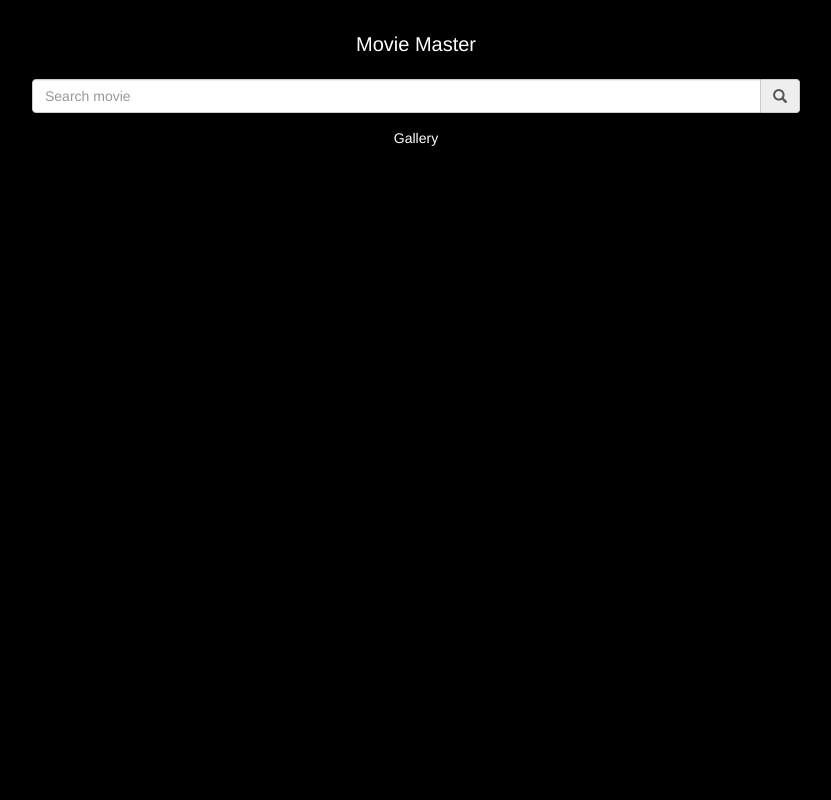
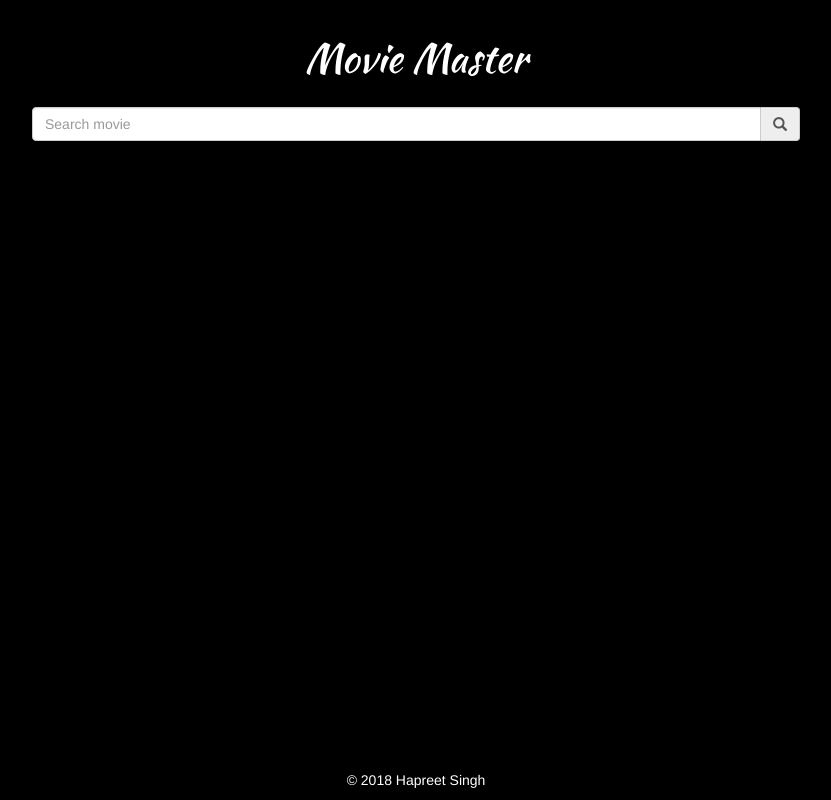
Before and after one commit to harry1064/movie-master, a React (Create React App) app: page / in a window 1280 px wide. Shown: the whole page, without its empty margins (224-1055 px from the left). Built offline with nearby package versions, Linux system fonts and the light colour scheme; the HTML template or start-up script is replaced by a standard one.

Commit message:
Add search movie api and gallery UI.

```diff
--- a/src/App.jsx
+++ b/src/App.jsx
@@ -3,19 +3,77 @@ import { FormGroup, FormControl, InputGroup, Glyphicon } from 'react-bootstrap';
 import './css/App.css';
 
 class App extends Component {
+  constructor(props) {
+    super(props);
+    this.state = {
+      query: '',
+      movies: null
+    };
+    this.searchButtonClicked = this.searchButtonClicked.bind(this);
+  }
+
+  onSearchBoxInputChange(event) {
+    event.preventDefault();
+    this.setState({
+      query: event.target.value
+    });
+  }
+
+  searchButtonClicked(event) {
+    event.preventDefault();
+    console.log('this.state', this.state);
+    const SEARCH_MOVIES_URL = `
+		https://api.themoviedb.org/3/search/movie?api_key=6eaf1be79a07c4258e4eed732dfbb9a2&language=en-US&query=${
+      this.state.query
+    }&page=1&include_adult=false`;
+    fetch(SEARCH_MOVIES_URL)
+      .then(response => {
+        return response.json();
+      })
+      .then(result => {
+        console.log('result', result);
+        this.setState({
+          movies: result.results
+        });
+      });
+  }
+
   render() {
     return (
       <div className="App">
         <div className="App-title">Movie Master</div>
         <FormGroup className="App-search-form">
           <InputGroup>
-            <FormControl placeholder="Search movie" />
-            <InputGroup.Addon>
+            <FormControl
+              placeholder="Search movie"
+              onChange={event => this.onSearchBoxInputChange(event)}
+            />
+            <InputGroup.Addon onClick={this.searchButtonClicked}>
               <Glyphicon glyph="search" />
             </InputGroup.Addon>
           </InputGroup>
         </FormGroup>
-        <div>Gallery</div>
+        <div className="Gallery">
+          {this.state.movies &&
+            this.state.movies.map(movie => {
+              return (
+                <div key={movie.id} className="Gallery-movie-card">
+                  <img
+                    className="Gallery-movie-card-image"
+                    alt=""
+                    onerror="this.src='/movie_alt.svg';"
+                    src={
+                      movie.poster_path
+                        ? `https://image.tmdb.org/t/p/w500${movie.poster_path}`
+                        : '/movie_alt.svg'
+                    }
+                  />
+                  <div className="Gallery-movie-card-title">{movie.title}</div>
+                </div>
+              );
+            })}
+        </div>
+        <div className="Copyright">{'© 2018 Hapreet Singh'}</div>
       </div>
     );
   }
--- a/src/css/App.css
+++ b/src/css/App.css
@@ -5,15 +5,62 @@ body {
 
 .App {
   text-align: center;
+  position: absolute;
+  height: 100%;
 }
 
 .App-title {
-  font-size: 20px;
+  font-size: 40px;
   margin-top: 30px;
   margin-bottom: 20px;
+  font-family: 'Kaushan Script', cursive;
 }
 
 .App-search-form {
   margin-left: 20%;
   margin-right: 20%;
 }
+
+.Gallery {
+  height: 75%;
+  overflow-y: scroll;
+}
+
+.Gallery-movie-card {
+  display: inline-block;
+  width: 220px;
+  height: 300px;
+  margin: 10px;
+  cursor: pointer;
+  position: relative;
+}
+
+.Gallery-movie-card-image {
+  width: 220px;
+  height: 300px;
+  object-fit: cover;
+  border: 2px solid white;
+  border-radius: 5px;
+  position: absolute;
+  left: 0;
+}
+
+.Gallery-movie-card-title {
+  background-color: black;
+  font-weight: bold;
+  font-size: 16px;
+  opacity: 0.6;
+  padding: 10px;
+  width: 220px;
+  position: absolute;
+  bottom: 0;
+}
+
+/* Copyright */
+
+.Copyright {
+  width: 100%;
+  padding: 10px;
+  position: absolute;
+  bottom: 0;
+}
```
